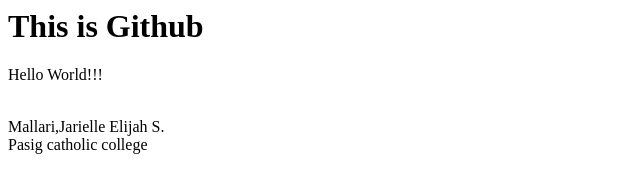
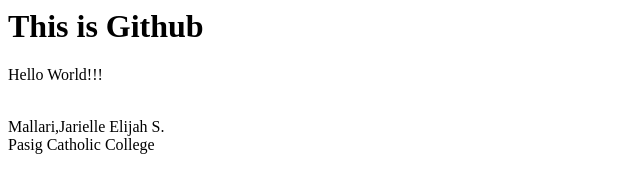
Before and after one commit to JABBBIEEZ/IT-101_MALLARI, a plain HTML site: page index.html in a window 1280 px wide. Shown: the full height of the page, 0-640 px from the left. Drawn offline with Linux system fonts and the light colour scheme.

Commit message:
Update index.html
add to html file

```diff
--- a/index.html
+++ b/index.html
@@ -7,6 +7,6 @@
   <br>
    Mallari,Jarielle Elijah S.
   <br>
-   Pasig catholic college
+   Pasig Catholic College
 </body>
 </html>
```
